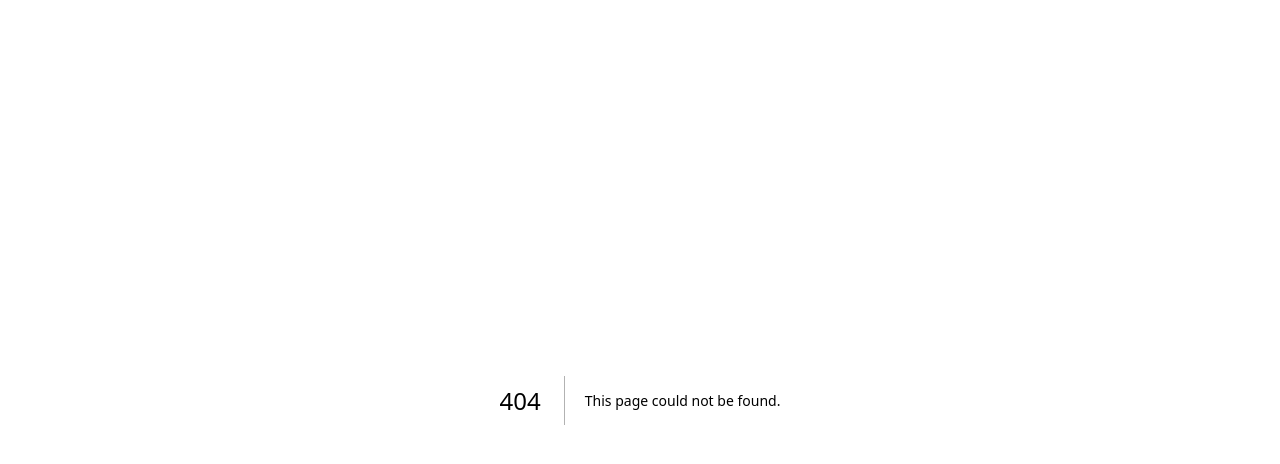
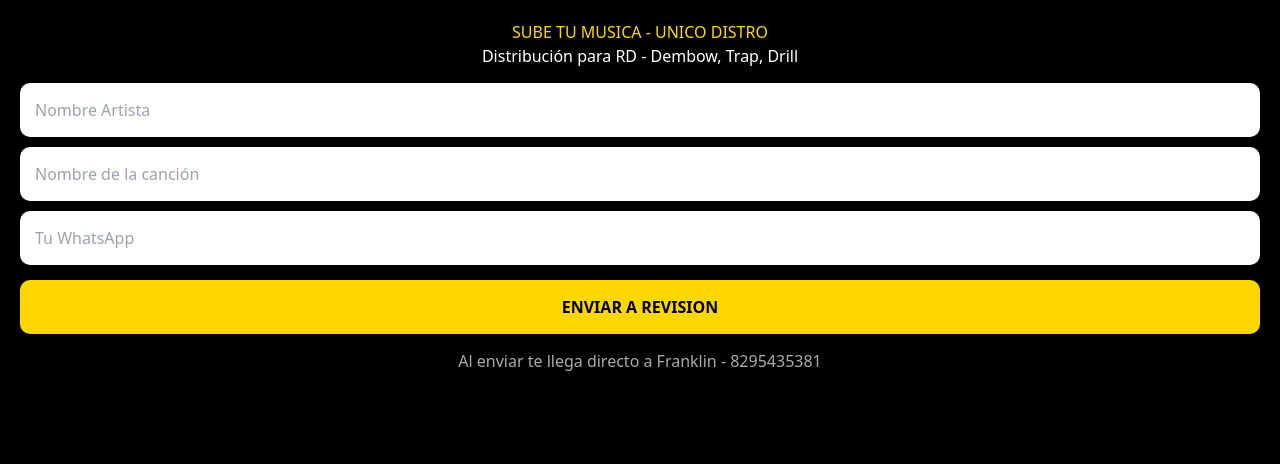
Before and after one commit to franklinflow24-cell/Unico-Distro-, a Next.js app: page /subir in a window 1280 px wide. Before the commit this address had no page. Shown: the top 464 px of the page. Built offline with nearby package versions, Linux system fonts and the light colour scheme.

Commit message:
Create page.tsx

```diff
--- /dev/null
+++ b/app/subir/page.tsx
@@ -0,0 +1,26 @@
+"use client";
+import { useState } from "react";
+
+export default function Subir() {
+  const [artista, setArtista] = useState("");
+  const [cancion, setCancion] = useState("");
+  const [wa, setWa] = useState("");
+
+  const enviar = () => {
+    const texto = `NUEVO TEMA UNICO DISTRO: Artista ${artista} - Tema ${cancion} - WhatsApp ${wa}`;
+    window.open(`https://wa.me/18295435381?text=${encodeURIComponent(texto)}`, "_blank");
+    alert("Te llego a tu WhatsApp 8295435381 y a franklinflow24@gmail.com - Revisa tu admin");
+  };
+
+  return (
+    <div style={{ background: "black", minHeight: "100vh", padding: 20 }}>
+      <h1 style={{ color: "#FFD700", textAlign: "center" }}>SUBE TU MUSICA - UNICO DISTRO</h1>
+      <p style={{ color: "white", textAlign: "center" }}>Distribución para RD - Dembow, Trap, Drill</p>
+      <input placeholder="Nombre Artista" value={artista} onChange={(e)=>setArtista(e.target.value)} style={{ width: "100%", padding: 15, marginTop: 15, borderRadius: 10 }} />
+      <input placeholder="Nombre de la canción" value={cancion} onChange={(e)=>setCancion(e.target.value)} style={{ width: "100%", padding: 15, marginTop: 10, borderRadius: 10 }} />
+      <input placeholder="Tu WhatsApp" value={wa} onChange={(e)=>setWa(e.target.value)} style={{ width: "100%", padding: 15, marginTop: 10, borderRadius: 10 }} />
+      <button onClick={enviar} style={{ width: "100%", background: "#FFD700", padding: 15, borderRadius: 10, marginTop: 15, fontWeight: "bold" }}>ENVIAR A REVISION</button>
+      <p style={{ color: "#aaa", textAlign: "center", marginTop: 15 }}>Al enviar te llega directo a Franklin - 8295435381</p>
+    </div>
+  );
+}
```
